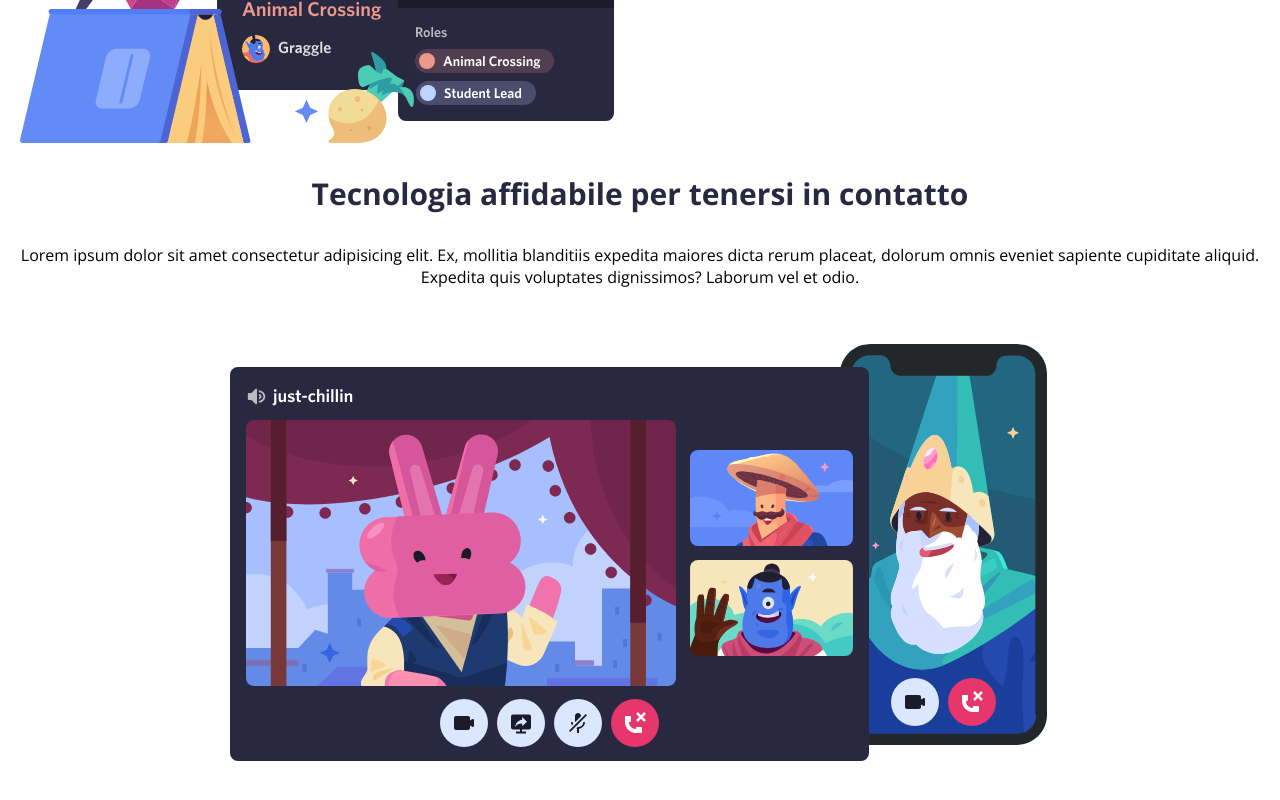
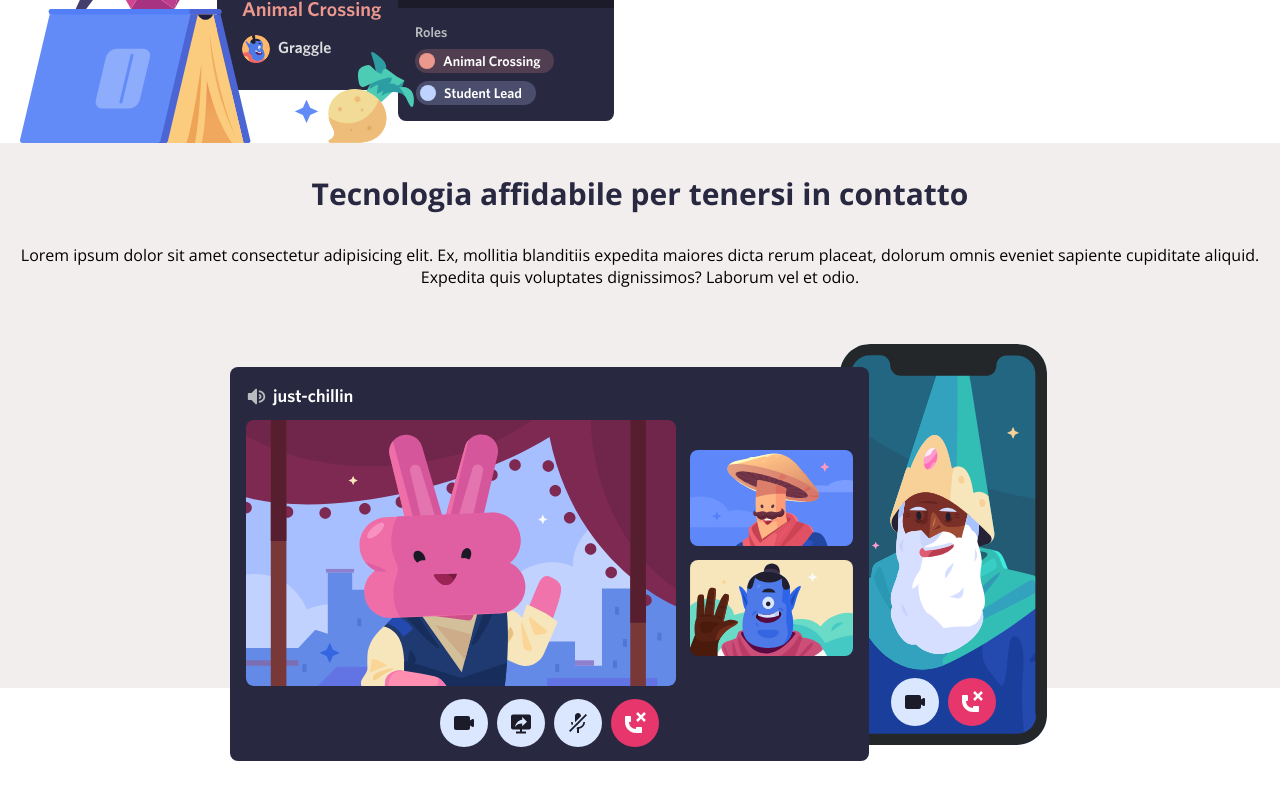
Before and after one commit to MicheleBenaco/htmlcss-discord, a plain HTML site: page index.html in a window 1280 px wide. Shown: the part 1760-2560 px from the top of the page. Drawn offline with nearby package versions, Linux system fonts and the light colour scheme.

Commit message:
sezione 4

```diff
--- a/index.html
+++ b/index.html
@@ -56,7 +56,7 @@
 
         <!-- Sezione 2 -->
 
-        <section class="flex-section">
+        <section class="flex-section grey">
             <div class="text-colum">
                 <h2> Dove trovarsi &nbsp   e facile
                 </h2>
@@ -68,7 +68,7 @@
 
         <!-- sezione 3 -->
 
-        <section class="flex-section">
+        <section class="flex-section ">
             <img src="./img/item3.svg" alt="">
             <div class="text-colum">
                 <h2> Da pochi a un fandom
@@ -81,13 +81,15 @@
         <!-- sezione 4 diversa dalle altre  -->
 
 
-        <section class="flex-section2">
+        <section class="section2">
             <div class="text-colum2">
                 <h2 class="testo-diverso">Tecnologia affidabile per tenersi in contatto
                 </h2>
                 <p class="paragrafo2"> Lorem ipsum dolor sit amet consectetur adipisicing elit. Ex, mollitia blanditiis expedita maiores dicta rerum placeat, dolorum omnis eveniet sapiente cupiditate aliquid. Expedita quis voluptates dignissimos? Laborum vel et odio.</p>
+                <div class="immagine-diversa"><img src="./img/item4-big.svg" alt=""></div>
             </div>
-           <div class="immagine-diversa"><img src="./img/item4-big.svg" alt=""></div>
+
+
 
         </section>
 
--- a/style/style.css
+++ b/style/style.css
@@ -113,6 +113,11 @@ a.accedi{
     width: 80%;
     margin: 0px auto;
 }
+
+.grey{
+    background-color: rgb(243, 238, 238);
+}
+
 .text-colum{
     display: flex;
     flex-direction: column;
@@ -134,15 +139,29 @@ h2{
     color:rgb(41, 40, 65);
     font-size: 13px;
     font-weight: 600;
-        inline-size: 550px;
-        overflow-wrap: break-word;
+    inline-size: 550px;
+    overflow-wrap: break-word;
 
 }
+
+
+/* parte finale diversa dal resto */
+
+.section2{
+    min-width: 1200px;
+    margin: 0px auto;
+    background-color: rgb(243, 238, 238);
+
+}
+
+
+
+
 
 .testo-diverso{
 
 
-    min-width: 1200px;
+     min-width: 1200px;
     margin: 0px auto;
     padding: 30px;
     text-align: center;
@@ -161,7 +180,7 @@ h2{
 .immagine-diversa{
 
     margin: 0px auto;
-    /* min-width: 1200px; */
+    min-width: 1200px;
     text-align: center;
     height: 400px;
     width: 80%;
```
